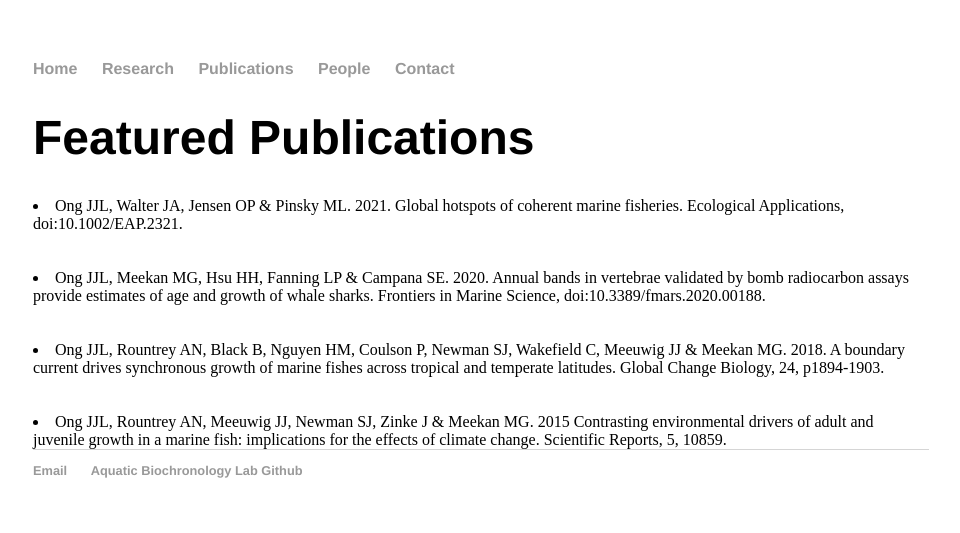
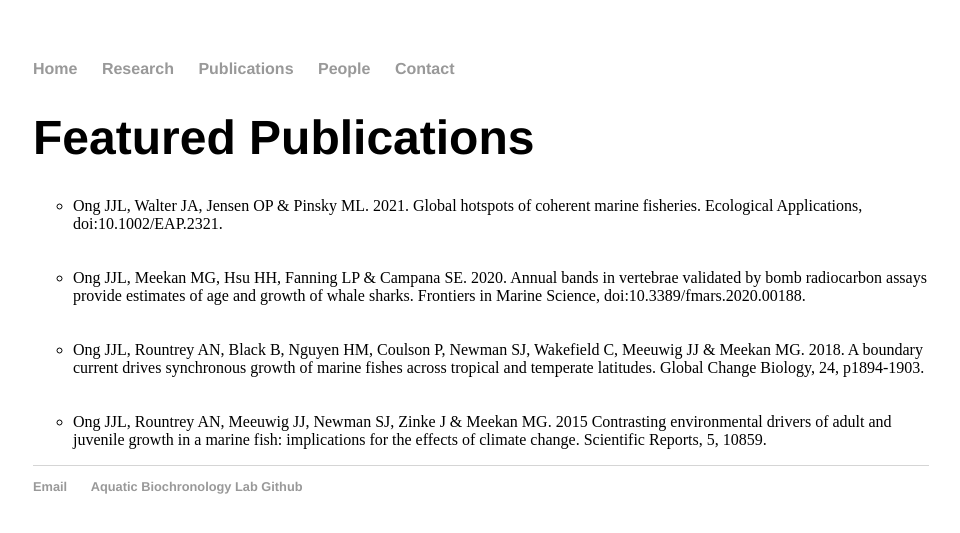
Before and after one commit to Aquatic-Biochronology-Lab/Aquatic-Biochronology-Lab.github.io, a Jekyll site: the page built from Publications/index.html, in a window 1280 px wide. Shown: the top 533 px of the page, without its empty margins (159-1119 px from the left). Built offline with Jekyll 4.4.1, drawn with Linux system fonts in a browser that asks for light colours.

Commit message:
Update index.html

```diff
--- a/Publications/index.html
+++ b/Publications/index.html
@@ -4,11 +4,11 @@ title: Featured Publications
 ---
 <div class="blurb">
 	<h1>Featured Publications</h1>
-	<ul.circle>
+	<ul>
 		<li>Ong JJL, Walter JA, Jensen OP & Pinsky ML. 2021. Global hotspots of coherent marine fisheries. Ecological Applications, doi:10.1002/EAP.2321.</li><br><br>
 		<li>Ong JJL, Meekan MG, Hsu HH, Fanning LP & Campana SE. 2020. Annual bands in vertebrae validated by bomb radiocarbon assays provide estimates of age and growth of whale sharks. Frontiers in Marine Science, doi:10.3389/fmars.2020.00188.</li><br><br>
 		<li>Ong JJL, Rountrey AN, Black B, Nguyen HM, Coulson P, Newman SJ, Wakefield C, Meeuwig JJ & Meekan MG. 2018. A boundary current drives synchronous growth of marine fishes across tropical and temperate latitudes. Global Change Biology, 24, p1894-1903.</li><br><br>
 		<li>Ong JJL, Rountrey AN, Meeuwig JJ, Newman SJ, Zinke J & Meekan MG. 2015 Contrasting environmental drivers of adult and juvenile growth in a marine fish: implications for the effects of climate change. Scientific Reports, 5, 10859.</li>
-	</ul.circle>
+	</ul>
 	</a>
 </div><!-- /.blurb -->
```
